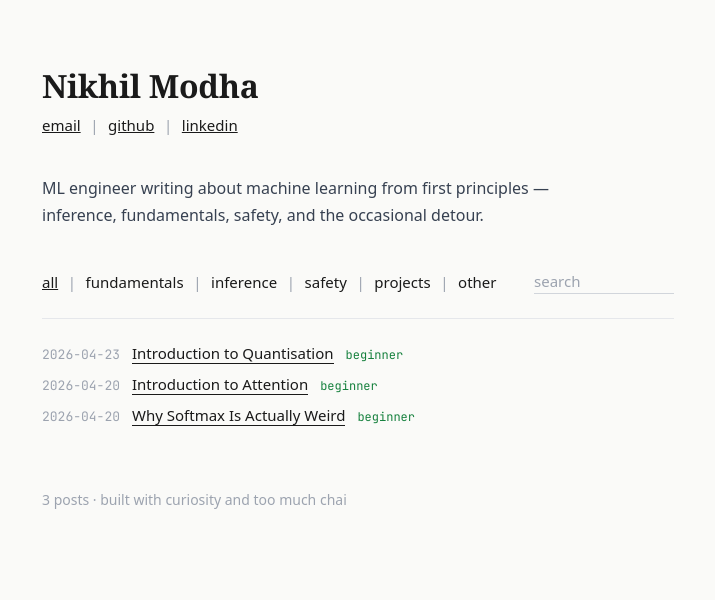
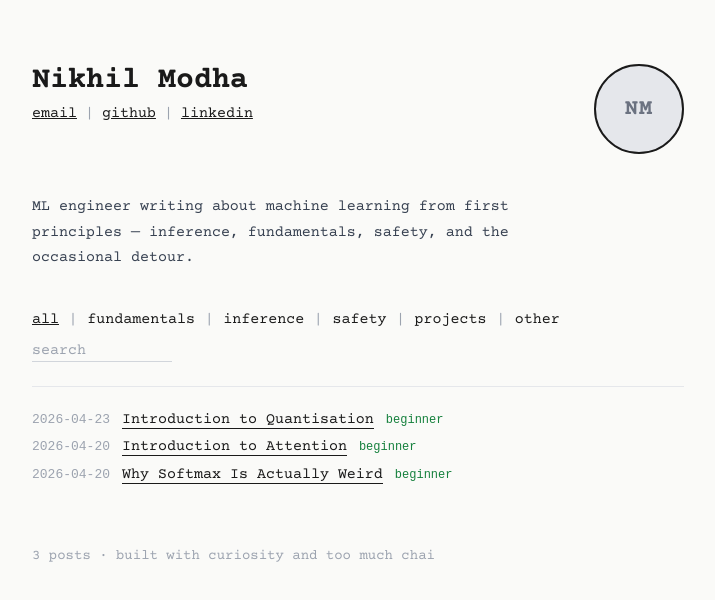
Before and after one commit to nik8482/ml_blog, a React (Vite) app: page / in a window 1280 px wide. Shown: the top 600 px of the page, without its empty margins (282-997 px from the left). Built offline with nearby package versions, Linux system fonts and the light colour scheme.

Commit message:
changed fonts

```diff
--- a/src/App.jsx
+++ b/src/App.jsx
@@ -194,13 +194,13 @@ export default function MLBlog() {
         } else { flushTable(`table-${i}`); }
         if (line.startsWith('## ')) {
           elements.push(
-            <h2 key={i} style={{ fontFamily: 'Georgia, "Times New Roman", serif', fontSize: '22px', fontWeight: 700, marginTop: '2.5rem', marginBottom: '0.75rem', color: '#1a1a1a' }}>
+            <h2 key={i} style={{ fontFamily: "'Courier Prime', 'Courier New', Courier, monospace", fontSize: '20px', fontWeight: 700, marginTop: '2.5rem', marginBottom: '0.75rem', color: '#1a1a1a' }}>
               {renderInline(line.replace(/^## /, ''))}
             </h2>
           );
         } else if (line.startsWith('- ')) {
           elements.push(
-            <li key={i} style={{ fontSize: '17px', lineHeight: 1.75, color: '#374151', marginLeft: '1.5rem', marginBottom: '0.4rem' }}>
+            <li key={i} style={{ fontSize: '16px', lineHeight: 1.8, color: '#374151', marginLeft: '1.5rem', marginBottom: '0.4rem', fontFamily: "'Courier Prime', 'Courier New', Courier, monospace" }}>
               {renderInline(line.replace(/^-\s+/, ''))}
             </li>
           );
@@ -208,7 +208,7 @@ export default function MLBlog() {
           return;
         } else {
           elements.push(
-            <p key={i} style={{ fontSize: '17px', lineHeight: 1.75, color: '#374151', marginBottom: '1.1rem' }}>
+            <p key={i} style={{ fontSize: '16px', lineHeight: 1.8, color: '#374151', marginBottom: '1.1rem', fontFamily: "'Courier Prime', 'Courier New', Courier, monospace" }}>
               {renderInline(line)}
             </p>
           );
@@ -219,9 +219,9 @@ export default function MLBlog() {
     };
 
     return (
-      <div style={{ minHeight: '100vh', background: '#fafaf8', color: '#1a1a1a' }}>
+      <div style={{ minHeight: '100vh', background: '#fafaf8', color: '#1a1a1a', fontFamily: "'Courier Prime', 'Courier New', Courier, monospace" }}>
         <style>{`
-          @import url('https://fonts.googleapis.com/css2?family=JetBrains+Mono:wght@400;500&display=swap');
+          @import url('https://fonts.googleapis.com/css2?family=Courier+Prime:ital,wght@0,400;0,700;1,400&display=swap');
           * { box-sizing: border-box; }
           a { color: #1a1a1a; }
         `}</style>
@@ -240,7 +240,7 @@ export default function MLBlog() {
               {post.readTime && <span> · {post.readTime}</span>}
               {post.difficulty && <span style={{ color: difficultyColor[post.difficulty] }}> · {post.difficulty}</span>}
             </div>
-            <h1 style={{ fontFamily: 'Georgia, "Times New Roman", serif', fontSize: 'clamp(28px, 5vw, 40px)', fontWeight: 700, lineHeight: 1.2, margin: '0 0 1rem', color: '#1a1a1a' }}>
+            <h1 style={{ fontFamily: 'inherit', fontSize: 'clamp(24px, 4vw, 36px)', fontWeight: 700, lineHeight: 1.25, margin: '0 0 1rem', color: '#1a1a1a' }}>
               {post.title}
             </h1>
             {post.paper && (
@@ -269,35 +269,47 @@ export default function MLBlog() {
   return (
     <div style={{ minHeight: '100vh', background: '#fafaf8', color: '#1a1a1a' }}>
       <style>{`
-        @import url('https://fonts.googleapis.com/css2?family=JetBrains+Mono:wght@400;500&display=swap');
+        @import url('https://fonts.googleapis.com/css2?family=Courier+Prime:ital,wght@0,400;0,700;1,400&display=swap');
         * { box-sizing: border-box; }
-        body { margin: 0; }
-        .post-link:hover { text-decoration: underline; }
+        body { margin: 0; font-family: 'Courier Prime', 'Courier New', Courier, monospace; }
+        .post-link:hover .post-title { text-decoration: underline; }
         .nav-link { background: none; border: none; cursor: pointer; font-size: 15px; color: #1a1a1a; padding: 0; font-family: inherit; }
         .nav-link:hover { text-decoration: underline; }
         .nav-link.active { text-decoration: underline; }
         input::placeholder { color: #9ca3af; }
-        input:focus { outline: none; border-color: #9ca3af !important; }
+        input:focus { outline: none; }
+        a { color: #1a1a1a; }
       `}</style>
 
-      <div style={{ maxWidth: '680px', margin: '0 auto', padding: '4rem 1.5rem 6rem' }}>
+      <div style={{ maxWidth: '700px', margin: '0 auto', padding: '4rem 1.5rem 6rem', fontFamily: "'Courier Prime', 'Courier New', Courier, monospace" }}>
 
         {/* HEADER */}
-        <header style={{ marginBottom: '2.5rem' }}>
-          <h1 style={{ fontFamily: 'Georgia, "Times New Roman", serif', fontSize: '32px', fontWeight: 700, margin: '0 0 0.5rem', letterSpacing: '-0.01em' }}>
-            Nikhil Modha
-          </h1>
-          <nav style={{ display: 'flex', gap: '0', alignItems: 'center', fontSize: '15px', flexWrap: 'wrap' }}>
-            <a href="mailto:nikhil.modha21@gmail.com" style={{ color: '#1a1a1a' }}>email</a>
-            <span style={{ color: '#9ca3af', margin: '0 0.6rem' }}>|</span>
-            <a href="https://github.com/nik8482" target="_blank" rel="noopener noreferrer" style={{ color: '#1a1a1a' }}>github</a>
-            <span style={{ color: '#9ca3af', margin: '0 0.6rem' }}>|</span>
-            <a href="https://www.linkedin.com/in/nikhil-modha-7aa604119/" target="_blank" rel="noopener noreferrer" style={{ color: '#1a1a1a' }}>linkedin</a>
-          </nav>
+        <header style={{ marginBottom: '2.5rem', display: 'flex', justifyContent: 'space-between', alignItems: 'flex-start', gap: '2rem' }}>
+          <div>
+            <h1 style={{ fontSize: '30px', fontWeight: 700, margin: '0 0 0.5rem', letterSpacing: '0', fontFamily: 'inherit' }}>
+              Nikhil Modha
+            </h1>
+            <nav style={{ display: 'flex', alignItems: 'center', fontSize: '15px', flexWrap: 'wrap' }}>
+              <a href="mailto:nikhil.modha21@gmail.com">email</a>
+              <span style={{ color: '#9ca3af', margin: '0 0.5rem' }}>|</span>
+              <a href="https://github.com/nik8482" target="_blank" rel="noopener noreferrer">github</a>
+              <span style={{ color: '#9ca3af', margin: '0 0.5rem' }}>|</span>
+              <a href="https://www.linkedin.com/in/nikhil-modha-7aa604119/" target="_blank" rel="noopener noreferrer">linkedin</a>
+            </nav>
+          </div>
+          {/* Avatar placeholder — swap src for a real photo when ready */}
+          <div style={{
+            width: '90px', height: '90px', borderRadius: '50%', flexShrink: 0,
+            background: '#e5e7eb', border: '2px solid #1a1a1a',
+            display: 'flex', alignItems: 'center', justifyContent: 'center',
+            fontSize: '22px', fontWeight: 700, color: '#6b7280', letterSpacing: '0.05em',
+          }}>
+            NM
+          </div>
         </header>
 
         {/* BIO */}
-        <p style={{ fontSize: '16px', lineHeight: 1.7, color: '#374151', marginBottom: '2.5rem', maxWidth: '560px' }}>
+        <p style={{ fontSize: '15px', lineHeight: 1.7, color: '#374151', marginBottom: '2.5rem', maxWidth: '560px', fontFamily: 'inherit' }}>
           ML engineer writing about machine learning from first principles — inference, fundamentals, safety, and the occasional detour.
         </p>
 
@@ -364,7 +376,7 @@ export default function MLBlog() {
                     <span style={{ fontFamily: '"JetBrains Mono", monospace', fontSize: '13px', color: '#9ca3af', flexShrink: 0 }}>
                       {formatDate(post.date)}
                     </span>
-                    <span style={{ borderBottom: '1px solid #1a1a1a' }}>{post.title}</span>
+                    <span className="post-title" style={{ borderBottom: '1px solid #1a1a1a' }}>{post.title}</span>
                     {post.difficulty && (
                       <span style={{ fontSize: '12px', color: difficultyColor[post.difficulty], fontFamily: '"JetBrains Mono", monospace', flexShrink: 0 }}>
                         {post.difficulty}
```
